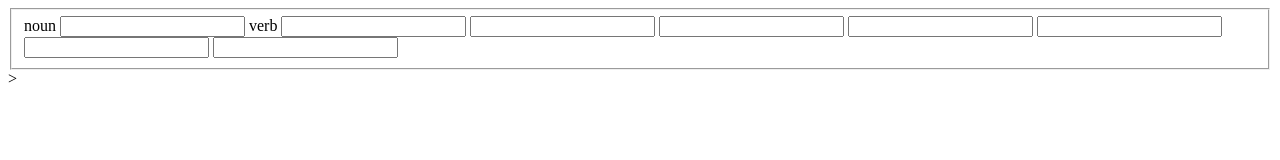
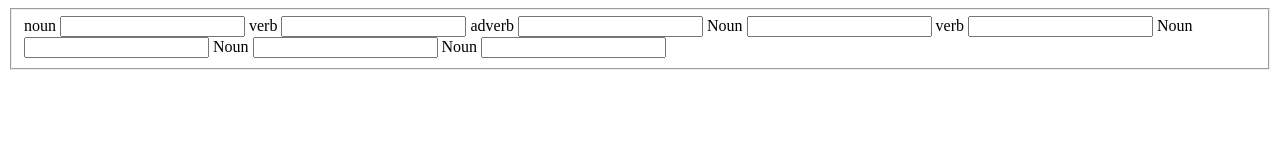
Before and after one commit to anderqui/Classwork, a plain HTML site: page MADLIB.HTML in a window 1280 px wide. Drawn offline with Linux system fonts and the light colour scheme.

Commit message:
madlibupdate 2.0

```diff
--- a/MADLIB.HTML
+++ b/MADLIB.HTML
@@ -10,19 +10,20 @@
             <input type="text" id="nounUno"/>
             <label for="verbAlpha">verb</label>
             <input type="text" id="verbAlpha"/>
-            <label for="adverb"></label>
-            <input type="text"/>
-            <label for="nounBeta"></label>
-            <input type="text"/>
-            <label for=""></label>
-            <input type="text"/>
-            <label for=""></label>
-            <input type="text"/>
-            <label for=""></label>
-            <input type="text"/>
-            <label for=""></label>
-            <input type="text"/>
+            <label for="adverb">adverb</label>
+            <input type="text" id=""/>
+            <label for="nounDos">Noun</label>
+            <input type="text"id="nounDos" />
+            <label for="verbBeta">verb</label>
+            <input type="text" id="verbBeta"/>
+            <label for="nounTres">Noun</label>
+            <input type="text" id="nounTres"/>
+            <label for="nounCuando">Noun</label>
+            <input type="text" id="nounQuatro"/>
+            <label for="nounCinco">Noun</label>
+            <input type="text" id="nounCinco"/>
+
         </fieldset>
     </form>
 </body>
-</html>>
+</html>
```
Also changed, not shown: variables/madlib.js (added, +16 -0 lines).
